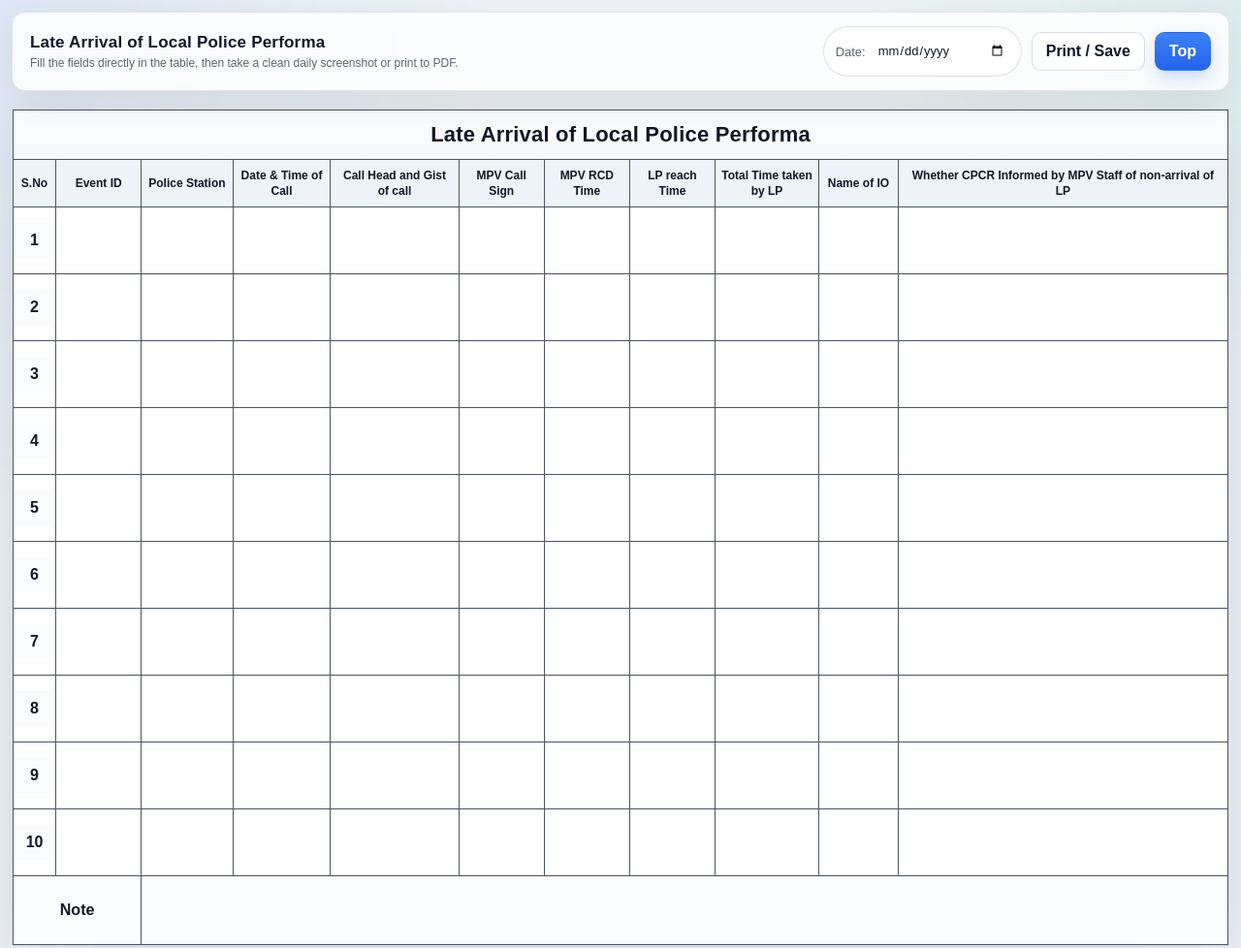
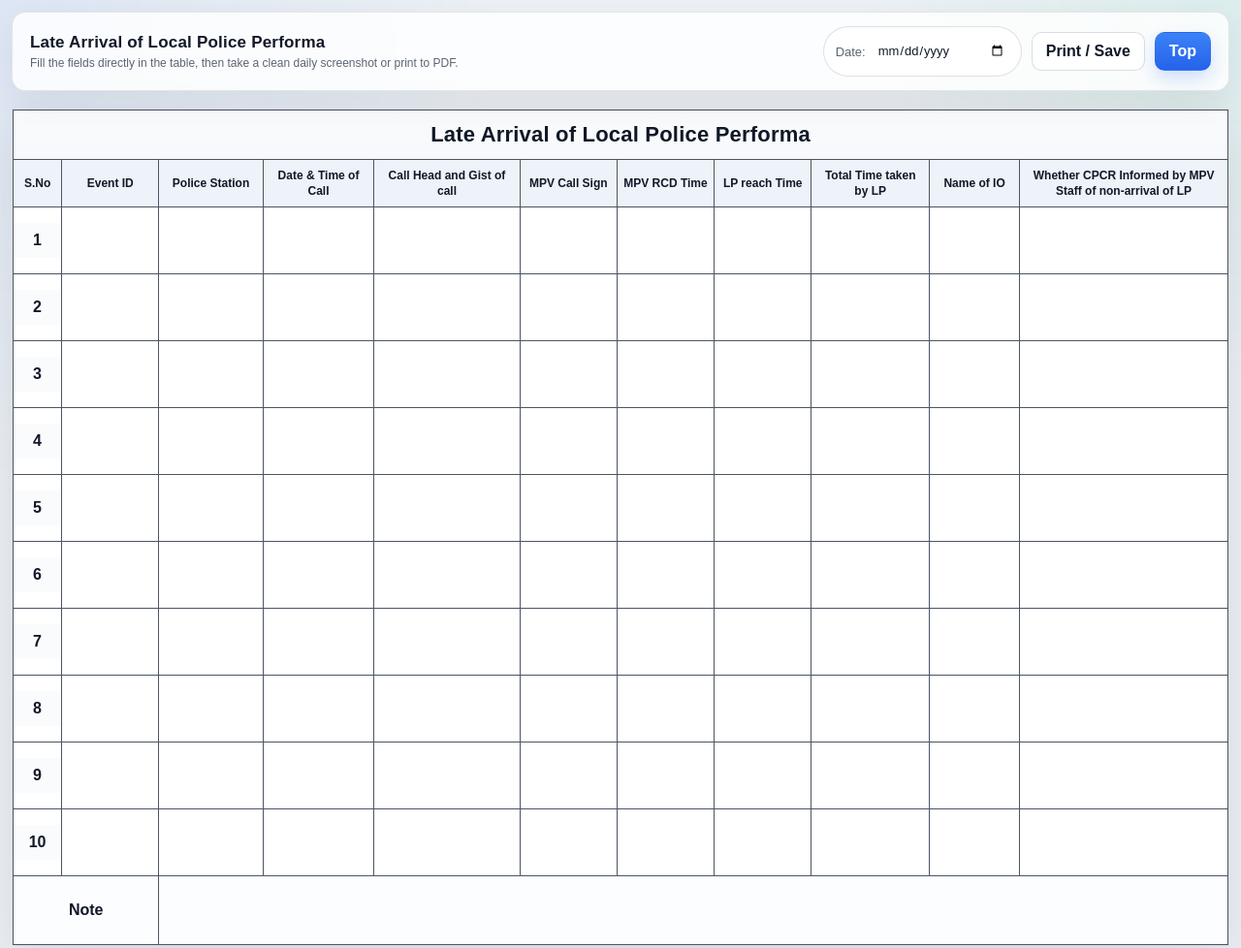
Before and after one commit to VedisVigourous/Police-Daily-Performa, a plain HTML site: page index.html in a window 1280 px wide. Shown: the top 978 px of the page at 97% size. Drawn offline with Linux system fonts and the light colour scheme.

Commit message:
Website: Daily Police Performa

```diff
--- a/styles.css
+++ b/styles.css
@@ -183,7 +183,7 @@ body {
 .col-reach { width: 7%; }
 .col-total { width: 8.5%; }
 .col-io { width: 6.5%; }
-.col-cpcr { width: 27%; }
+.col-cpcr { width: 15%; }
 
 .footer-note {
 	margin-top: 12px;
```
